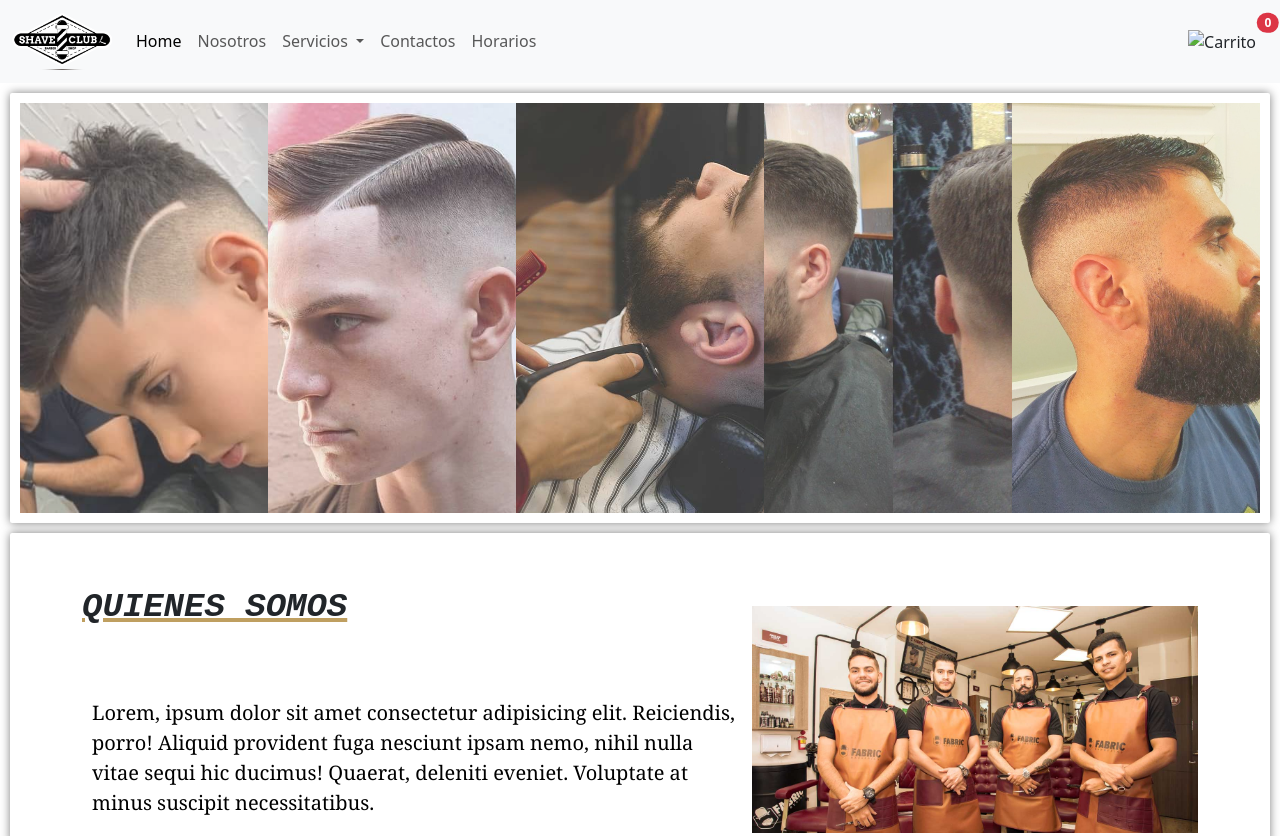
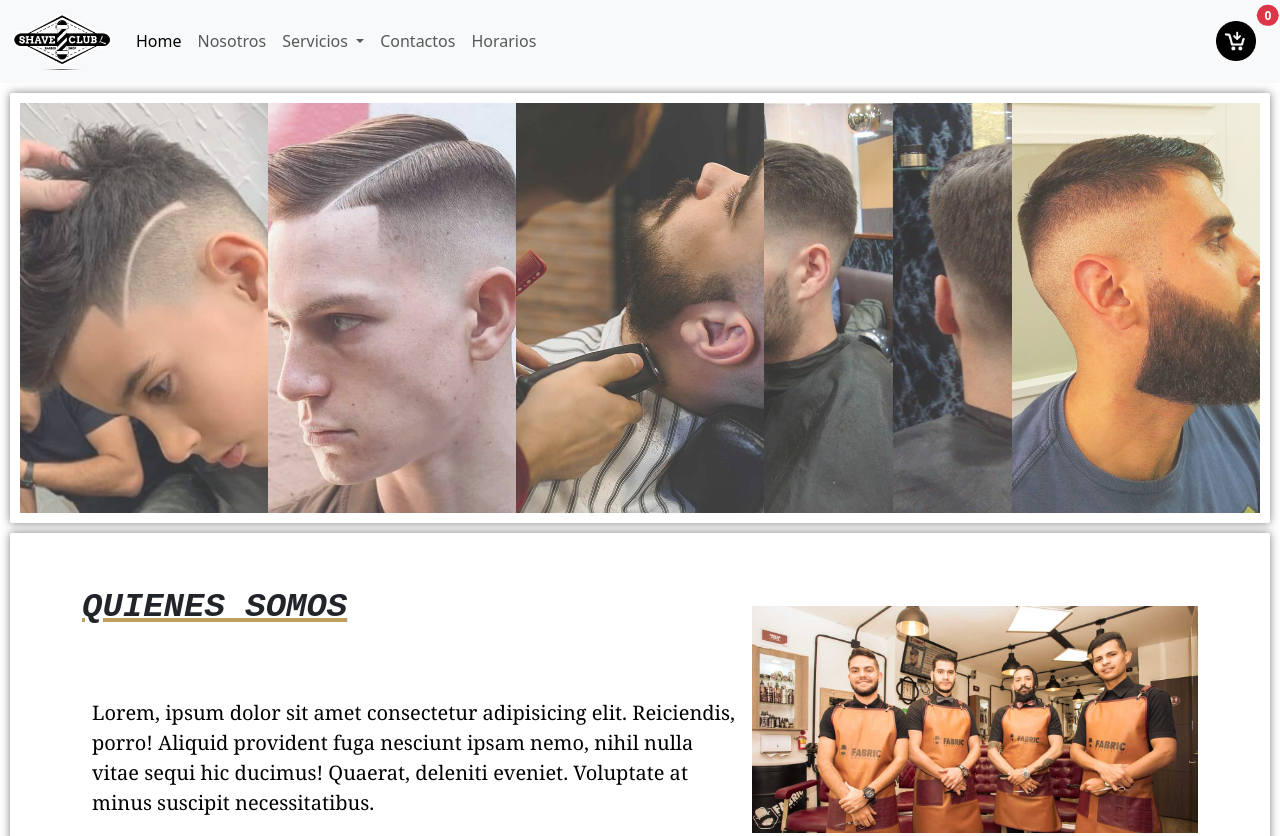
Before and after one commit to julianandrescaracas0623/ProyectoFinalTalentoTech, a plain HTML site: page ProyectoFinal/index.html in a window 1280 px wide. Shown: the top 836 px of the page. Drawn offline with nearby package versions, Linux system fonts and the light colour scheme.

Commit message:
Se corrigieron errores en los nombres de las carpetas de imagenes

```diff
--- a/ProyectoFinal/index.html
+++ b/ProyectoFinal/index.html
@@ -53,7 +53,7 @@
 
           <!-- Botón del carrito -->
           <button id="boton-carrito" class="btn btn-outline-dark position-relative">
-            <img src="img/carrito-de-compras.png" alt="Carrito" width="30px">
+            <img src="img carrito/carrito-de-compras.png" alt="Carrito" width="30px">
             <span id="contador-carrito" class="position-absolute top-0 start-100 translate-middle badge rounded-pill bg-danger">
               0
             </span>
```
